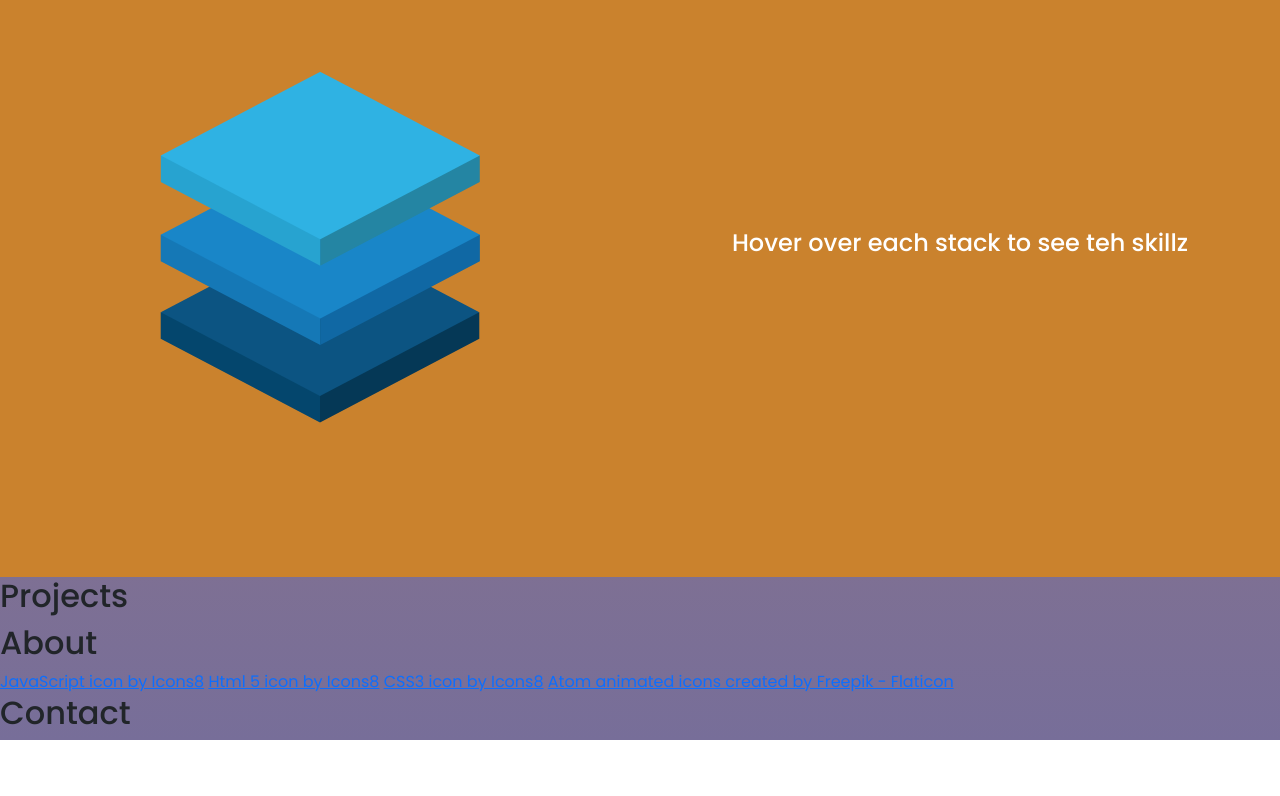
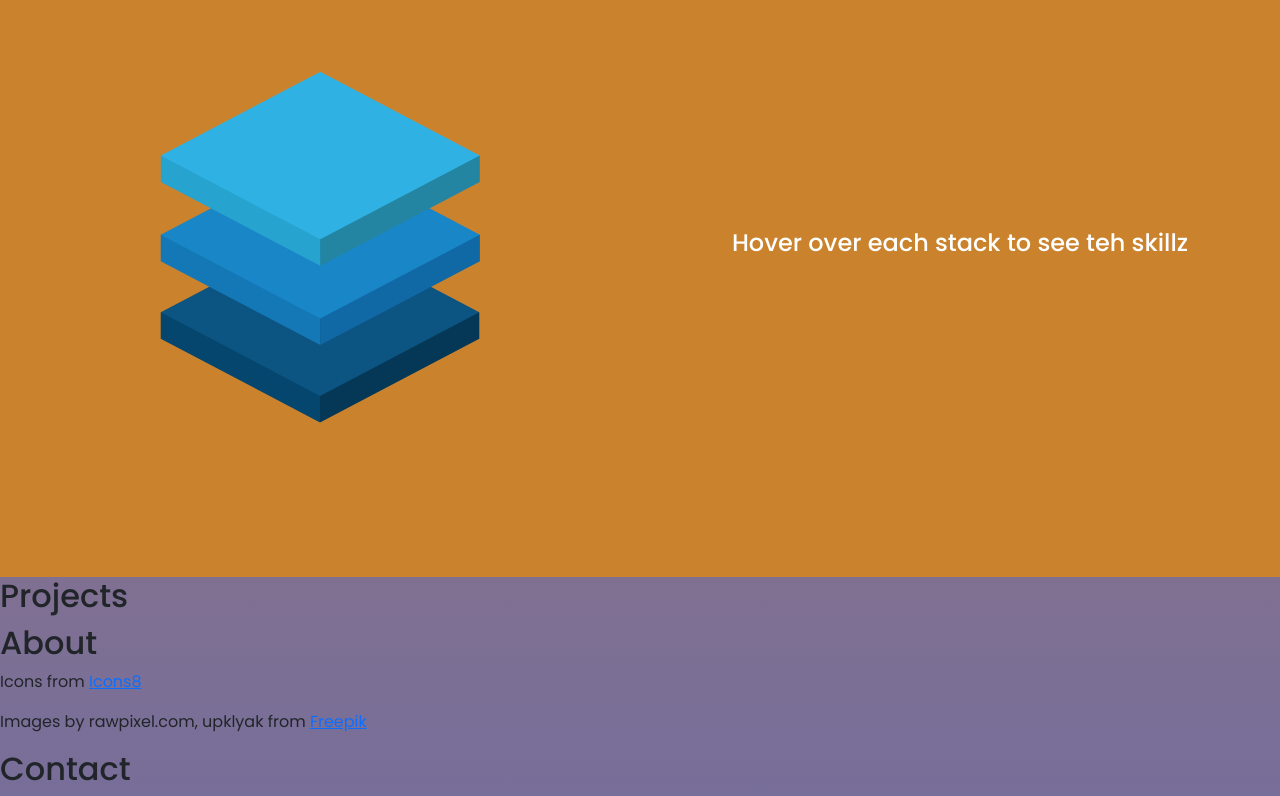
Before and after one commit to AugustusChong/portfolio-website-html, a website: page public/index.html in a window 1280 px wide. Shown: the part 960-1756 px from the top of the page. Before the commit the page ends 1700 px from the top, so only its background shows below. Drawn offline with nearby package versions, Linux system fonts and the light colour scheme.

Commit message:
Changes to about section

```diff
--- a/public/index.html
+++ b/public/index.html
@@ -138,20 +138,16 @@
 
     <div id="about">
       <h2>About</h2>
-      <a target="_blank" href="https://icons8.com/icon/tGvHBPJaKqEd/javascript"
-        >JavaScript icon by Icons8</a
-      >
-      <a target="_blank" href="https://icons8.com/icon/20909/html-5"
-        >Html 5 icon by Icons8</a
-      >
-      <a target="_blank" href="https://icons8.com/icon/21278/css3"
-        >CSS3 icon by Icons8</a
-      >
-      <a
+      <p>Icons from <a target="_blank" href="https://icons8.com/">Icons8</a></p>
+      <p>
+        Images by rawpixel.com, upklyak from
+        <a target="_blank" href="https://freepik.com/">Freepik</a>
+      </p>
+      <!-- <a
         href="https://www.flaticon.com/free-animated-icons/atom"
         title="atom animated icons"
         >Atom animated icons created by Freepik - Flaticon</a
-      >
+      > -->
     </div>
 
     <div id="contact">
```
